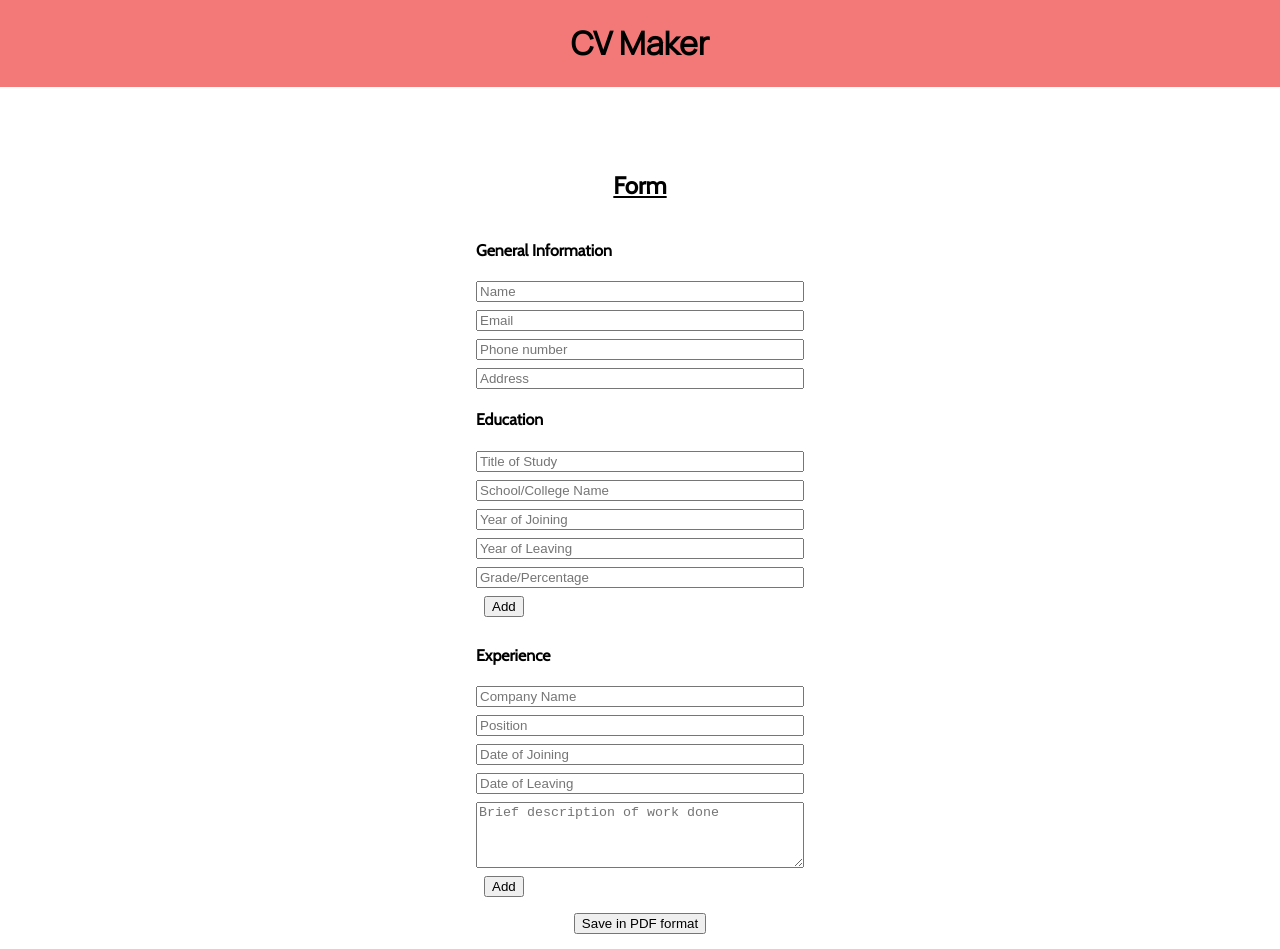
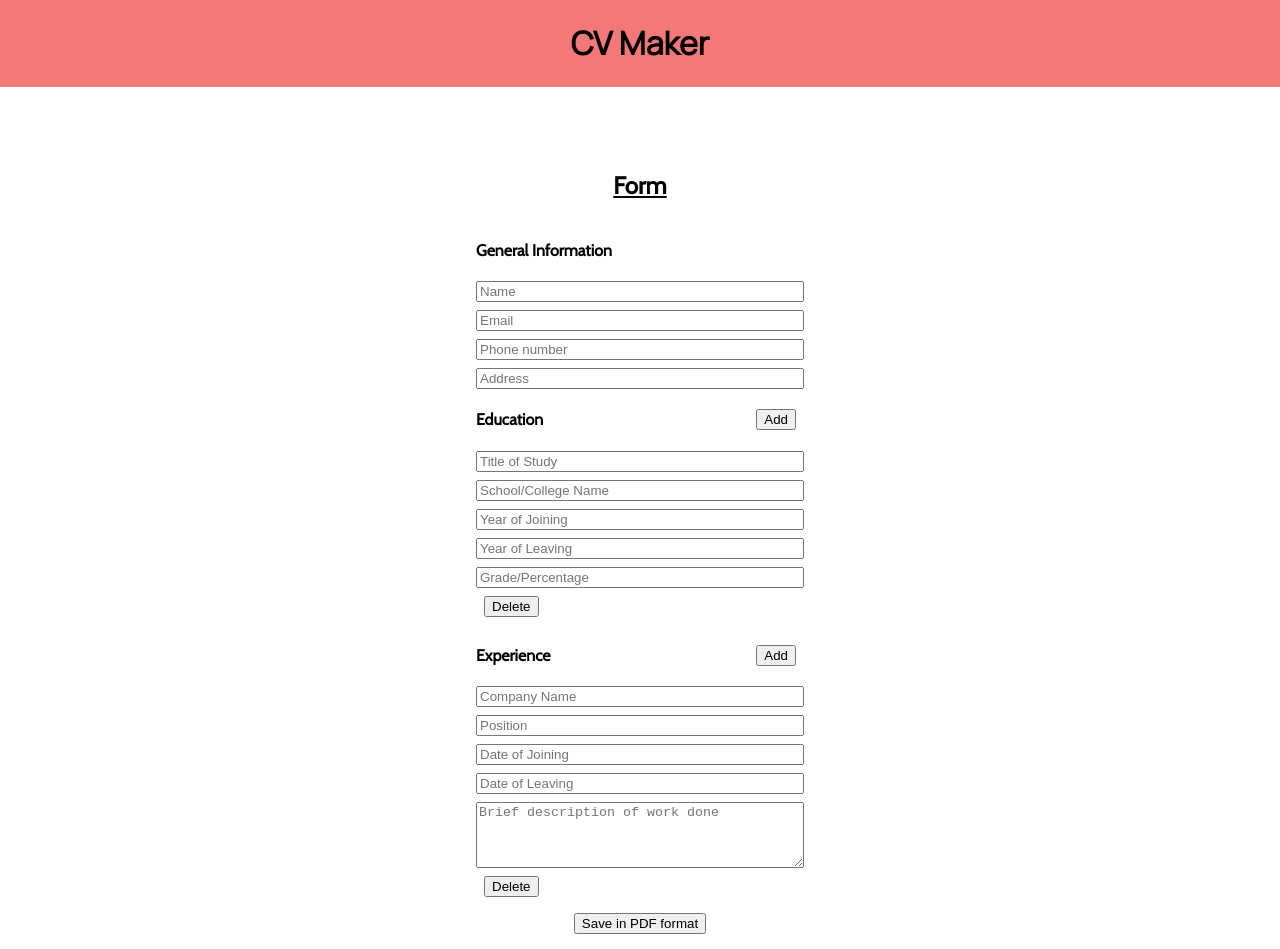
Before and after one commit to Warstilide49/cv-project, a React (Create React App) app: page / in a window 1280 px wide. Shown: the top 949 px of the page. Built offline with nearby package versions, Linux system fonts and the light colour scheme.

Commit message:
organized;add dom edu/exp done

```diff
--- a/src/components/Form.js
+++ /dev/null
@@ -1,82 +0,0 @@
-import React, {Component} from 'react';
-
-class Form extends Component{
-	constructor(props){
-		super(props);
-		this.updateGeneral=this.updateGeneral.bind(this);
-		this.updateEducation=this.updateEducation.bind(this);
-		this.updateExperience=this.updateExperience.bind(this);
-	}
-
-	updateGeneral(){
-		const name=document.querySelector('#name').value;
-		const email=document.querySelector('#email').value;
-		const phone=document.querySelector('#phone').value;
-		const address=document.querySelector('#address').value;
-
-		this.props.changeGeneralInfo(name, email, phone, address);
-	}
-
-	updateEducation(){
-		const title=document.querySelector('#edu-title').value;
-		const university=document.querySelector('#edu-uni').value;
-		const start=document.querySelector('#edu-join').value;
-		const end=document.querySelector('#edu-leave').value;
-		const grade=document.querySelector('#edu-grade').value;
-
-		this.props.addEducation(start, end, title, university, grade);
-	}
-
-	updateExperience(){
-		const company=document.querySelector('#exp-comp').value;
-		const position=document.querySelector('#exp-pos').value;
-		const start=document.querySelector('#exp-start').value;
-		const end=document.querySelector('#exp-end').value;
-		const description=document.querySelector('#exp-desc').value;
-
-		this.props.addExperience(start, end, position, company, description);
-	}
-
-	render(){
-		return(
-			<div className='form-container'>
-				<h2>Form</h2>
-				<div className='form-general'>
-					<h4>General Information</h4>
-					<form onChange={this.updateGeneral}>
-						<input id='name' placeholder='Name'></input>
-						<input id='email' placeholder='Email'></input>
-						<input id='phone' placeholder='Phone number'></input>
-						<input id='address' placeholder='Address'></input>
-					</form>
-				</div>
-				<div className='form-education'>
-					<h4>Education</h4>
-					<form onChange={this.updateEducation}>
-						<input id='edu-title' placeholder='Title of Study'></input>
-						<input id='edu-uni' placeholder='School/College Name'></input>
-						<input id='edu-join'placeholder='Year of Joining'></input>
-						<input id='edu-leave' placeholder='Year of Leaving'></input>
-						<input id='edu-grade' placeholder='Grade/Percentage'></input>
-					</form>
-					<button id='add-education'>Add</button>
-				</div>
-				<div className='form-experience'>
-					<h4>Experience</h4>
-					<form onChange={this.updateExperience}>
-						<input id='exp-comp' placeholder='Company Name'></input>
-						<input id='exp-pos'placeholder='Position'></input>
-						<input id='exp-start'placeholder='Date of Joining'></input>
-						<input id='exp-end'placeholder='Date of Leaving'></input>
-						<textarea id='exp-desc' placeholder='Brief description of work done' rows="4"></textarea>
-					</form>
-					<button id='add-experience'>Add</button>
-				</div>
-				<button>Save in PDF format</button>
-				<button>Load Example</button>
-			</div>
-		);
-	}
-}
-
-export default Form
--- /dev/null
+++ b/src/components/Form/EducationForm.js
@@ -0,0 +1,35 @@
+import React, {Component} from 'react';
+
+class EduForm extends Component{
+	constructor(props){
+		super(props);
+		this.updateEducation=this.updateEducation.bind(this);
+	}
+
+	updateEducation(){
+		const title=document.querySelector('#edu-title').value;
+		const university=document.querySelector('#edu-uni').value;
+		const start=document.querySelector('#edu-join').value;
+		const end=document.querySelector('#edu-leave').value;
+		const grade=document.querySelector('#edu-grade').value;
+
+		this.props.addEducation(start, end, title, university, grade);
+	}
+
+	render(){
+		return(
+			<div>
+				<form onChange={this.updateEducation}>
+					<input id='edu-title' placeholder='Title of Study'></input>
+					<input id='edu-uni' placeholder='School/College Name'></input>
+					<input id='edu-join'placeholder='Year of Joining'></input>
+					<input id='edu-leave' placeholder='Year of Leaving'></input>
+					<input id='edu-grade' placeholder='Grade/Percentage'></input>
+				</form>
+				<button>Delete</button>
+			</div>
+		);
+	}
+}
+
+export default EduForm;
--- /dev/null
+++ b/src/components/Form/ExperienceForm.js
@@ -0,0 +1,35 @@
+import React, {Component} from 'react';
+
+class EduForm extends Component{
+	constructor(props){
+		super(props);
+		this.updateExperience=this.updateExperience.bind(this);
+	}
+
+	updateExperience(){
+		const company=document.querySelector('#exp-comp').value;
+		const position=document.querySelector('#exp-pos').value;
+		const start=document.querySelector('#exp-start').value;
+		const end=document.querySelector('#exp-end').value;
+		const description=document.querySelector('#exp-desc').value;
+
+		this.props.addExperience(start, end, position, company, description);
+	}
+
+	render(){
+		return(
+			<div>
+				<form onChange={this.updateExperience}>
+					<input id='exp-comp' placeholder='Company Name'></input>
+					<input id='exp-pos'placeholder='Position'></input>
+					<input id='exp-start'placeholder='Date of Joining'></input>
+					<input id='exp-end'placeholder='Date of Leaving'></input>
+					<textarea id='exp-desc' placeholder='Brief description of work done' rows="4"></textarea>
+				</form>
+				<button>Delete</button>
+			</div>
+		);
+	}
+}
+
+export default EduForm;
--- /dev/null
+++ b/src/components/Form/Form.js
@@ -0,0 +1,81 @@
+import React, {Component} from 'react';
+import EduForm from './EducationForm'
+import ExpForm from './ExperienceForm'
+
+class Form extends Component{
+	constructor(props){
+		super(props);
+		this.state={
+			education:[<EduForm addEducation={this.props.addEducation} key={0}/>],
+			experience:[<ExpForm addExperience={this.props.addExperience} key={0}/>],
+		}
+		this.updateGeneral=this.updateGeneral.bind(this);
+		this.addBlockEdu=this.addBlockEdu.bind(this);
+		this.addBlockExp=this.addBlockExp.bind(this);
+
+	}
+
+	updateGeneral(){
+		const name=document.querySelector('#name').value;
+		const email=document.querySelector('#email').value;
+		const phone=document.querySelector('#phone').value;
+		const address=document.querySelector('#address').value;
+
+		this.props.changeGeneralInfo(name, email, phone, address);
+	}
+
+	addBlockEdu(){
+		this.setState({
+			education:[...this.state.education, <EduForm addEducation={this.props.addEducation} key={this.state.education.length}/>]
+		})
+	}
+
+	addBlockExp(){
+		this.setState({
+			experience:[...this.state.experience, <ExpForm addExperience={this.props.addExperience} key={this.state.experience.length}/>]
+		})
+	}
+
+	render(){
+		return(
+			<div className='form-container'>
+				<h2>Form</h2>
+				<div className='form-general'>
+					<h4>General Information</h4>
+					<form onChange={this.updateGeneral}>
+						<input id='name' placeholder='Name'></input>
+						<input id='email' placeholder='Email'></input>
+						<input id='phone' placeholder='Phone number'></input>
+						<input id='address' placeholder='Address'></input>
+					</form>
+				</div>
+				<div className='form-education'>
+					<div className='spaced-header'>
+						<h4>Education</h4>
+						<button id='add-education' onClick={this.addBlockEdu}>Add</button>
+					</div>
+					<div className='form-blocks'>
+						{this.state.education.map((input) => {
+					            return input
+					    })}
+					</div>
+				</div>
+				<div className='form-experience'>
+					<div className='spaced-header'>
+						<h4>Experience</h4>
+						<button id='add-education' onClick={this.addBlockExp}>Add</button>
+					</div>
+					<div className='form-blocks'>
+						{this.state.experience.map((input) => {
+					            return input
+					    })}
+					</div>
+				</div>
+				<button>Save in PDF format</button>
+				<button>Load Example</button>
+			</div>
+		);
+	}
+}
+
+export default Form
--- a/src/components/Preview.js
+++ b/src/components/Preview/Preview.js
@@ -1,5 +1,5 @@
 import React, {Component} from 'react';
-import '../styles/preview.css'
+import '../../styles/preview.css'
 
 class Preview extends Component{
 	constructor(props){
--- a/src/styles/content.css
+++ b/src/styles/content.css
@@ -26,3 +26,14 @@ form{
 	flex-direction: column;
 	gap:1vh;
 }
+
+.spaced-header{
+	display:flex;
+	justify-content: space-between;
+}
+
+.form-blocks{
+	display:flex;
+	flex-direction:column;
+	gap:1vh;
+}
--- a/src/styles/main.css
+++ b/src/styles/main.css
@@ -27,6 +27,7 @@ input{
 
 button{
 	margin:1vh;
+	align-self:center;
 }
 
 .header{
--- a/src/styles/preview.css
+++ b/src/styles/preview.css
@@ -3,8 +3,8 @@
 .resume{
 	border: 2px solid black;
 	background: #ededdd;
-	min-height: 141vh;
-	min-width: 100vh;
+	height: 141vh;
+	width: 100vh;
 	padding: 4vh 3vh;
 }
 
```
Also changed, not shown: src/components/Content.js (+4 -4 lines), src/components/Preview/Education.js (renamed from src/components/Education.js), src/components/Preview/Experience.js (renamed from src/components/Experience.js).
